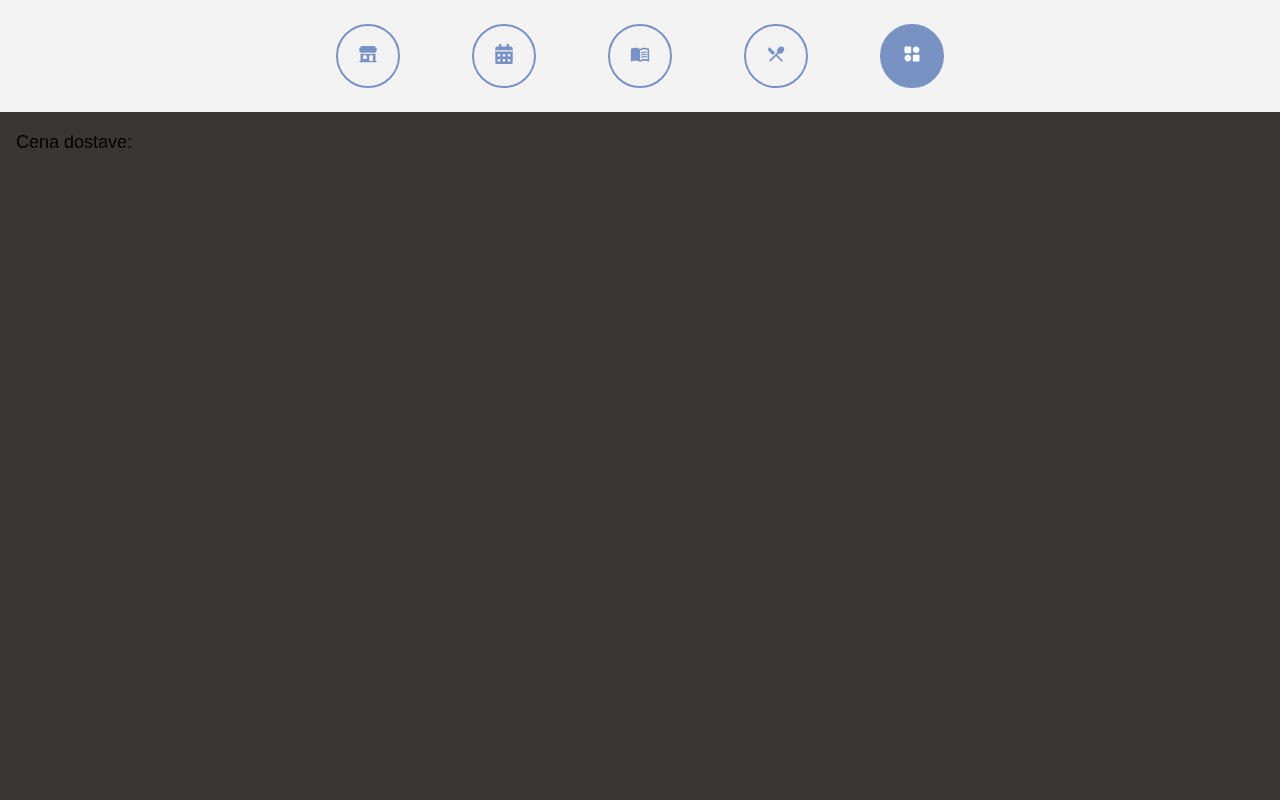
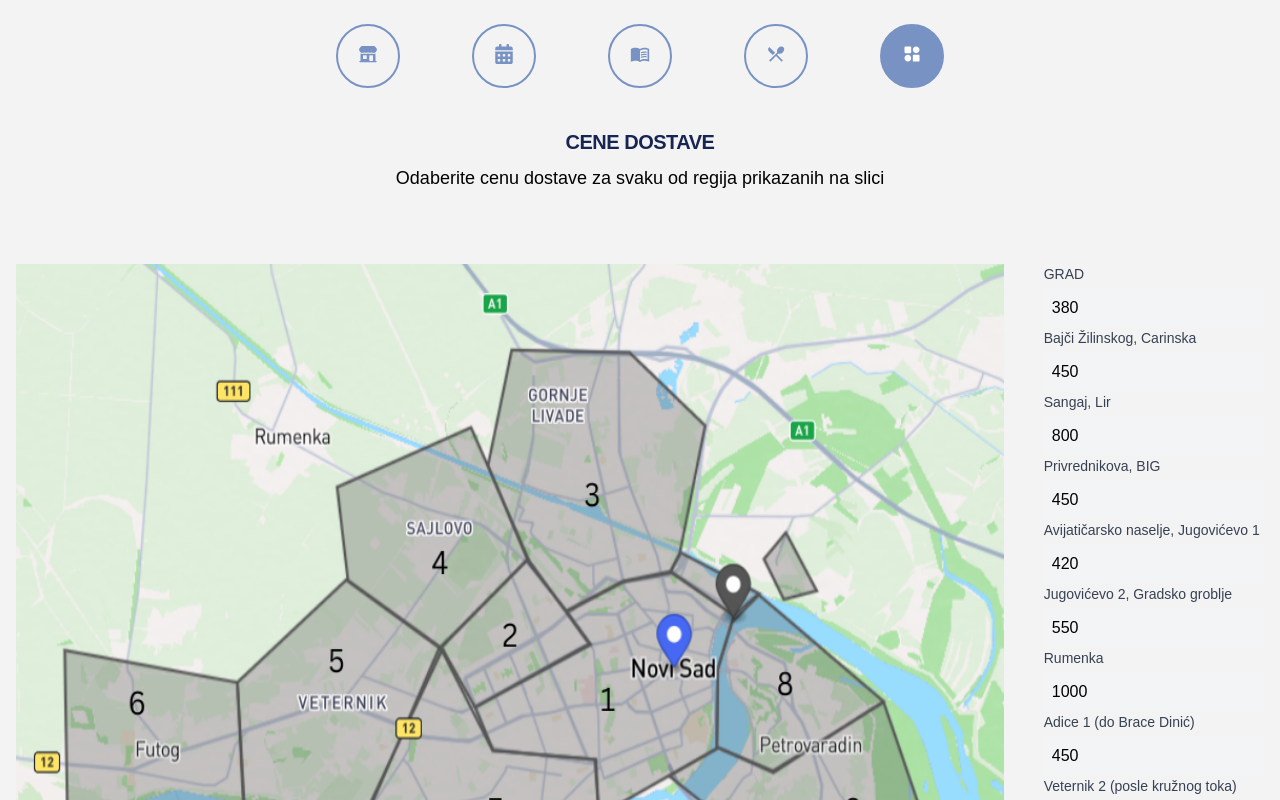
Before and after one commit to Veljko03/ordering-app, a Next.js app: page /delivery in a window 1280 px wide. Shown: the top 800 px of the page. Built offline with nearby package versions, Linux system fonts and the light colour scheme.

Commit message:
dispayed pic of the map and some fields related to delivery prices

```diff
--- a/app/api/buisnessInfo/route.js
+++ b/app/api/buisnessInfo/route.js
@@ -4,8 +4,6 @@ import mongoose from "mongoose";
 export async function POST(req) {
   try {
     const body = await req.json();
-
-    console.log("this is body ", body);
 
     await mongoose.connect(process.env.NEXT_MONGO_URL);
 
--- a/app/api/items/route.js
+++ b/app/api/items/route.js
@@ -18,13 +18,10 @@ export async function POST(req) {
 export async function DELETE(req) {
   try {
     await mongoose.connect(process.env.NEXT_MONGO_URL);
-    console.log(req.json());
 
     const url = new URL(req.url);
-    console.log("oov je url ", url);
 
     const _id = url.searchParams.get("_id");
-    console.log("oov je id ", _id);
     await Item.deleteOne({ _id });
     return Response.json(true);
   } catch (error) {
--- a/app/buisnessInfo/page.js
+++ b/app/buisnessInfo/page.js
@@ -100,6 +100,29 @@ export default function BusinessInfo() {
 
     fetchInfo();
   }, []);
+  const MAX_IMAGE_SIZE = 5000 * 1024; // 5mb
+  const convertToBase64 = (file) => {
+    return new Promise((resolve, reject) => {
+      const fileReader = new FileReader();
+      fileReader.readAsDataURL(file);
+      fileReader.onload = () => {
+        resolve(fileReader.result);
+      };
+      fileReader.onerror = (error) => {
+        reject(error);
+      };
+    });
+  };
+  const handleFileUpload = async (e) => {
+    const file = e.target.files[0];
+    if (!file) return;
+    if (file.size > MAX_IMAGE_SIZE) {
+      toast.error("Fotografija ne sme biti veca od 5mb");
+      return;
+    }
+    const base64 = await convertToBase64(file);
+    setFormData((prev) => ({ ...prev, logoUrl: base64 }));
+  };
 
   const handleChange = (e) => {
     const { name, value } = e.target;
@@ -159,6 +182,7 @@ export default function BusinessInfo() {
       success: <b>Informacije uspešno sačuvane!</b>,
       error: <b>Došlo je do greške.</b>,
     });
+    setValidationErrors({});
   };
   const isChanged = JSON.stringify(formData) !== JSON.stringify(info);
   //ubaciti isChanged u buttone za boje
@@ -381,17 +405,32 @@ export default function BusinessInfo() {
               <div className="flex items-start gap-4 mb-6">
                 <div className="relative">
                   <img
-                    src="https://img.freepik.com/free-vector/illustration-circle-stamp-banner_53876-28483.jpg?semt=ais_hybrid&w=740"
+                    src={
+                      formData.logoUrl == ""
+                        ? "https://upload.wikimedia.org/wikipedia/commons/1/14/No_Image_Available.jpg"
+                        : formData.logoUrl
+                    }
                     alt="Restaurant Owner"
                     className="w-20 h-20 rounded-md object-cover"
                   />
-                  <button className="absolute top-0 right-0 text-black bg-amber-50 p-1 rounded-full shadow">
+                  <label
+                    htmlFor="image-upload"
+                    className="absolute top-0 right-0 cursor-pointer text-black bg-amber-50 p-1 rounded-full shadow"
+                  >
                     ✎
-                  </button>
+                  </label>
                 </div>
                 <p className="text-xs text-gray-500">
                   Logo should have in 1:1 ratio for better viewing experience.
                 </p>
+                <input
+                  type="file"
+                  name="imageUrl"
+                  id="image-upload"
+                  accept="'.jpeg, .png, .jpg"
+                  onChange={(e) => handleFileUpload(e)}
+                  className="hidden"
+                />
               </div>
               <div className="mb-4">
                 <label className="block text-sm font-medium text-gray-700">
--- a/app/delivery/page.js
+++ b/app/delivery/page.js
@@ -1,7 +1,46 @@
+import Image from "next/image";
+import { Toaster } from "react-hot-toast";
+import { deliveryPrices } from "../placesData/deliveryPrices";
+
 export default function DeliveryManager() {
+  console.log("delivery ", deliveryPrices);
+
   return (
-    <div>
-      <h1 className="text-lg text-black p-4">Cena dostave:</h1>
+    <div className="p-4 bg-[#f3f3f4]">
+      <Toaster position="top-center" reverseOrder={true} />
+      <div className="flex flex-col items-center text-center">
+        <h2 className="text-xl font-bold mb-2 tracking-tight text-[#172554] uppercase">
+          Cene dostave
+        </h2>
+        <p className="text-lg text-black mb-8">
+          Odaberite cenu dostave za svaku od regija prikazanih na slici
+        </p>
+      </div>
+      <div className="mt-10 flex gap-10">
+        <Image
+          src="/NoviSad.png"
+          alt="slika novog sada"
+          width={1000}
+          height={500}
+        />
+        <div>
+          {deliveryPrices.map((place, index) => (
+            <div key={index}>
+              <label className="block text-sm font-medium text-gray-700">
+                {place.destination}
+              </label>
+              <input
+                type="text"
+                name="price"
+                //required
+                value={place.price || "0"}
+                // onChange={handleChange}
+                className="w-full mt-1 p-2 bg-gray-100  text-black rounded"
+              />
+            </div>
+          ))}
+        </div>
+      </div>
     </div>
   );
 }
--- a/app/item/page.js
+++ b/app/item/page.js
@@ -324,10 +324,6 @@ export default function ItemManager() {
                           ✎
                         </label>
                       </div>
-                      <p className="text-xs text-gray-500">
-                        Logo should have in 1:1 ratio for better viewing
-                        experience.
-                      </p>
                     </div>
                     <input
                       type="file"
--- a/app/placesData/deliveryPrices.js
+++ b/app/placesData/deliveryPrices.js
@@ -32,7 +32,7 @@ export const deliveryPrices = [
       ],
     ],
   },
-  { destination: "Zrenjaninski put (do auto-puta)", price: 700 }, //gde je ovo
+  //{ destination: "Zrenjaninski put (do auto-puta)", price: 700 }, //gde je ovo
   {
     destination: "Sangaj, Lir",
     price: 800,
@@ -64,9 +64,9 @@ export const deliveryPrices = [
       ],
     ],
   },
-  { destination: "Klisa I (od kanala do crkve)", price: 550 }, //gde je crkva
-  { destination: "Klisa II (od crkve do auto-puta)", price: 600 },
-  { destination: "Klisa III, Sole Mio (Rimski Šančevi)", price: 750 },
+  // { destination: "Klisa I (od kanala do crkve)", price: 550 }, //gde je crkva
+  // { destination: "Klisa II (od crkve do auto-puta)", price: 600 },
+  // { destination: "Klisa III, Sole Mio (Rimski Šančevi)", price: 750 },
   {
     destination: "Avijatičarsko naselje, Jugovićevo 1",
     price: 420,
@@ -94,8 +94,8 @@ export const deliveryPrices = [
       ],
     ],
   },
-  { destination: "Šajlovo", price: 600 },
-  { destination: "Bangladeš", price: 750 },
+  // { destination: "Šajlovo", price: 600 },
+  // { destination: "Bangladeš", price: 750 },
   {
     destination: "Rumenka",
     price: 1000,
@@ -111,8 +111,8 @@ export const deliveryPrices = [
     ],
   },
 
-  { destination: "Somborska, Mileve Marić, Momčila Tapavice", price: 450 },
-  { destination: "Veterinicka rampa", price: 450 },
+  // { destination: "Somborska, Mileve Marić, Momčila Tapavice", price: 450 },
+  // { destination: "Veterinicka rampa", price: 450 },
   {
     destination: "Adice 1 (do Brace Dinić)",
     price: 450,
@@ -129,10 +129,10 @@ export const deliveryPrices = [
       ],
     ],
   }, //nisam nasao ulicu
-  { destination: "Adice 2 (posle Brace Dinić) | Kamenjar 1", price: 500 },
-  { destination: "Ribarsko ostrvo", price: 450 },
-  { destination: "Kamenjar 2-6", price: 550 }, //gde je
-  { destination: "Veternik 1 (do kružnog toka)", price: 550 },
+  // { destination: "Adice 2 (posle Brace Dinić) | Kamenjar 1", price: 500 },
+  // { destination: "Ribarsko ostrvo", price: 450 },
+  // { destination: "Kamenjar 2-6", price: 550 }, //gde je
+  // { destination: "Veternik 1 (do kružnog toka)", price: 550 },
   {
     destination: "Veternik 2 (posle kružnog toka)",
     price: 600,
@@ -174,10 +174,10 @@ export const deliveryPrices = [
       ],
     ],
   },
-  { destination: "Čardak", price: 700 },
-  { destination: "Bocke, Paragovo", price: 850 },
-  { destination: "Fruškogorski put (do Mosine vile)", price: 800 },
-  { destination: "Fruškogorski put (od Mosine vile)", price: 900 },
+  // { destination: "Čardak", price: 700 },
+  // { destination: "Bocke, Paragovo", price: 850 },
+  // { destination: "Fruškogorski put (do Mosine vile)", price: 800 },
+  // { destination: "Fruškogorski put (od Mosine vile)", price: 900 },
   {
     destination: "Petrovaradin 1 (do pijace)",
     price: 550,
@@ -208,5 +208,5 @@ export const deliveryPrices = [
       ],
     ],
   },
-  { destination: "PUĆKAROS", price: 900 },
+  //{ destination: "PUĆKAROS", price: 900 },
 ];
```
Also changed, not shown: public/NoviSad.png (added).
